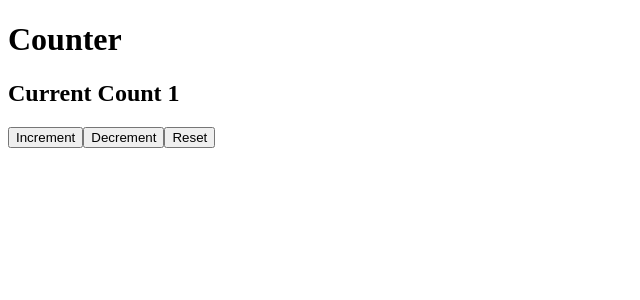
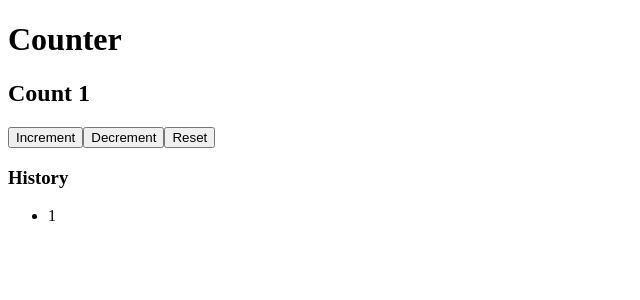
Before and after one commit to srilatha2012/mod10-lab1-react-ts-advanced-counter-with-useeffect, a React (Vite) app: page / in a window 1280 px wide. Both pictures are taken after a click on the button "Increment". Shown: the top 300 px of the page, without its empty margins (0-640 px from the left). Built offline with nearby package versions, Linux system fonts and the light colour scheme.

Commit message:
Added history tracking functaionlity

```diff
--- a/src/components/AdvancedCounter.tsx
+++ b/src/components/AdvancedCounter.tsx
@@ -1,15 +1,37 @@
-import { useEffect, useState } from "react"
+import { useState } from "react";
 
 export function AdvancedCounter() {
 
-    const [count, setCount] = useState(0);
+    const [count, setCount] = useState<number>(0);
+    const [history, setHistory] = useState<number[]>([]);
+
+    function handleIncrement() {
+        const newCount = count + 1;
+        setCount(newCount);
+        setHistory((prevHistory) => [...prevHistory, newCount]);
+
+    }
+    function handleDecrement() {
+         const newCount = count - 1;
+        setCount(newCount);
+        setHistory((prevHistory) => [...prevHistory, newCount]);
+    }
+    function handleReset() {
+        setCount(0);
+        setHistory((prevHistory) => [...prevHistory, 0]);
+    }
 
     return (
         <div>
-            <h2>Current Count {count}</h2>
-            <button onClick={() => setCount(count+1)}>Increment</button>
-            <button onClick={() => setCount(count-1)}>Decrement</button>
-            <button onClick={()=> setCount(0)}>Reset</button>
+            <h2>Count {count}</h2>
+            <button onClick={handleIncrement}>Increment</button>
+            <button onClick={handleDecrement}>Decrement</button>
+            <button onClick={handleReset}>Reset</button>
+
+            <h3>History</h3>
+            <ul>{history.map((value, index) => (
+                <li key={index}>{value}</li>
+            ))}</ul>
         </div>
     )
 
```
